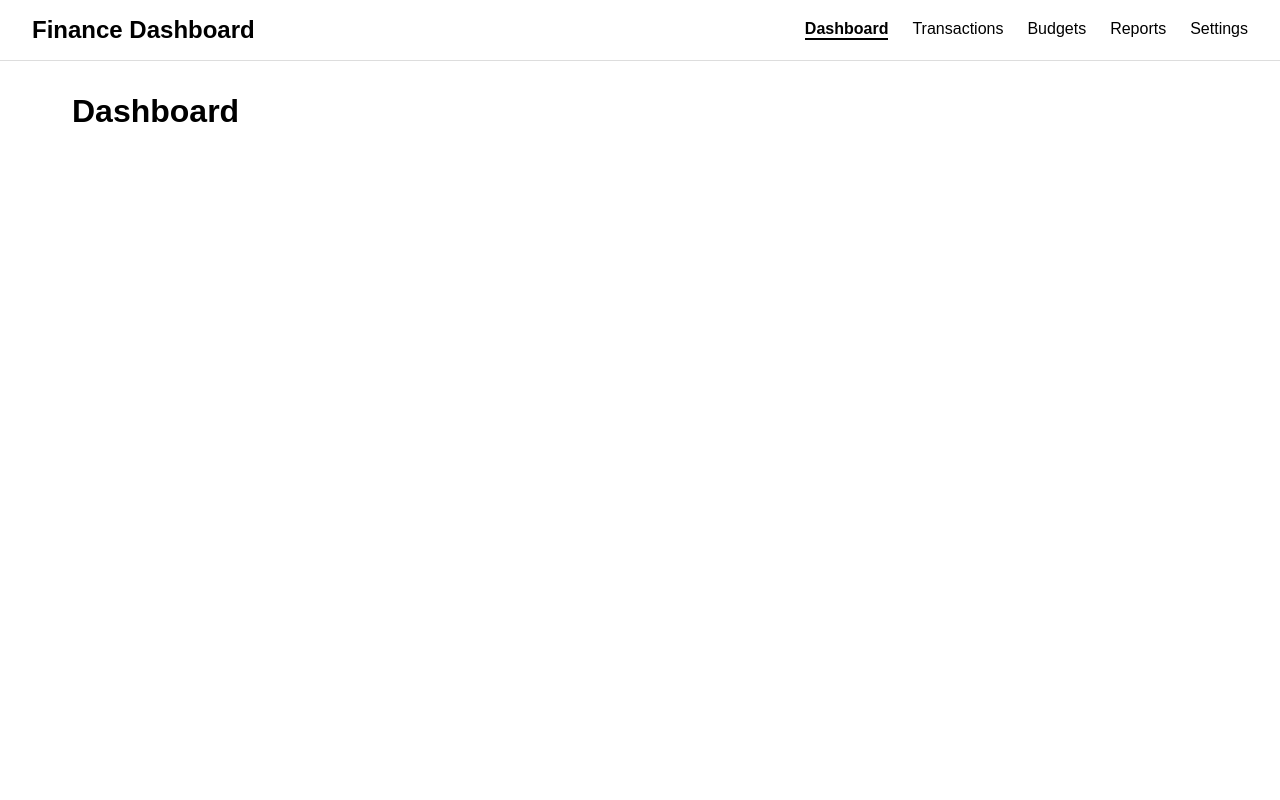
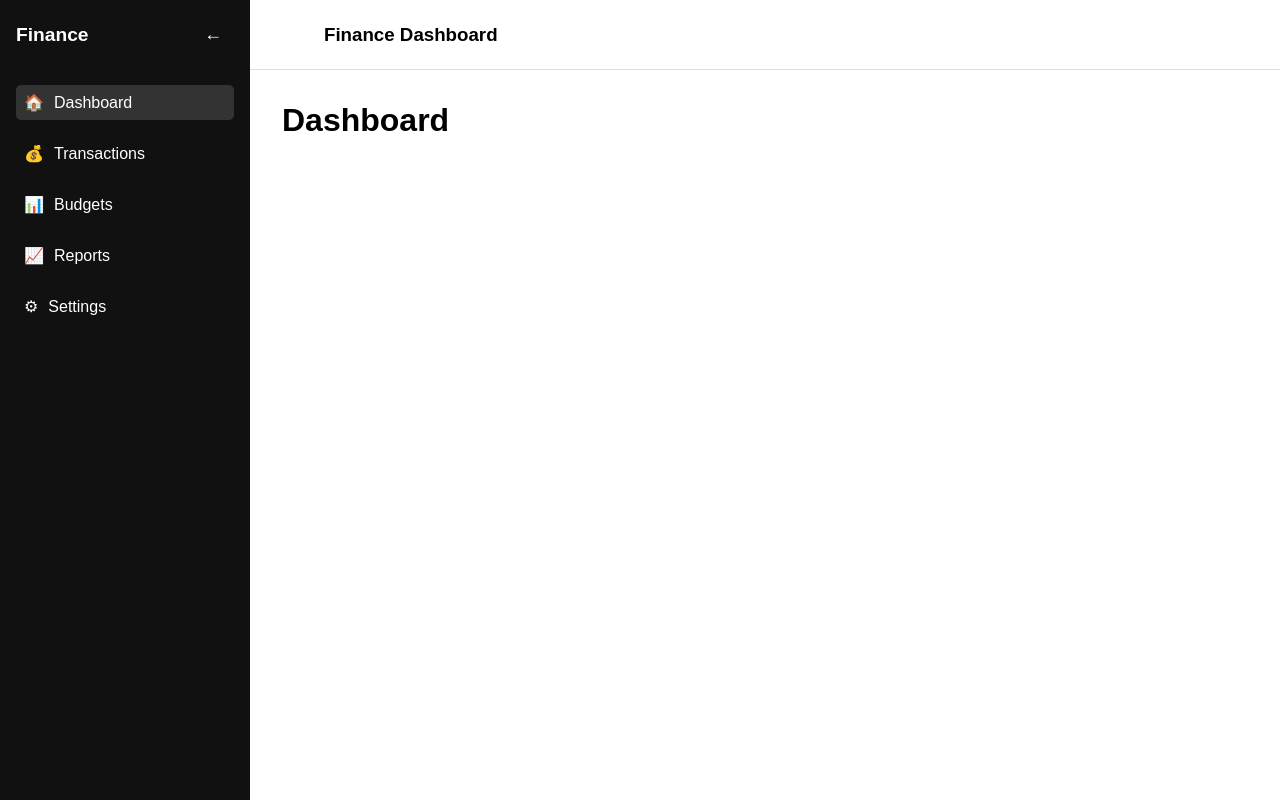
Before and after one commit to Vanish565/React_app, a React (Vite) app: page / in a window 1280 px wide. Built offline with nearby package versions, Linux system fonts and the light colour scheme.

Commit message:
fixed sidebar and top bar issues UI

```diff
--- a/src/App.jsx
+++ b/src/App.jsx
@@ -4,7 +4,7 @@ import {
   Route,
 } from "react-router-dom";
 
-import MainLayout from "./layouts/MainLayout";
+import MainLayout from "./layouts/AppLayout";
 
 import Dashboard from "./pages/Dashboard";
 import Transactions from "./pages/Transactions";
--- a/src/components/Navbar.jsx
+++ /dev/null
@@ -1,36 +0,0 @@
-import { useState } from "react";
-import { NavLink } from "react-router-dom";
-
-function Navbar() {
-  const [menuOpen, setMenuOpen] = useState(false);
-
-  const toggleMenu = () => {
-    setMenuOpen((prev) => !prev);
-  };
-
-  const closeMenu = () => {
-    setMenuOpen(false);
-  };
-
-  return (
-    <nav className="navbar">
-      <h2>Finance Dashboard</h2>
-
-      {/* Hamburger button */}
-      <button className="hamburger" onClick={toggleMenu}>
-        ☰
-      </button>
-
-      {/* Nav links */}
-      <div className={`nav-links ${menuOpen ? "open" : ""}`}>
-        <NavLink to="/" onClick={closeMenu}>Dashboard</NavLink>
-        <NavLink to="/transactions" onClick={closeMenu}>Transactions</NavLink>
-        <NavLink to="/budgets" onClick={closeMenu}>Budgets</NavLink>
-        <NavLink to="/reports" onClick={closeMenu}>Reports</NavLink>
-        <NavLink to="/settings" onClick={closeMenu}>Settings</NavLink>
-      </div>
-    </nav>
-  );
-}
-
-export default Navbar;
--- /dev/null
+++ b/src/components/Sidebar.jsx
@@ -0,0 +1,65 @@
+import { NavLink } from "react-router-dom";
+
+function Sidebar({ open, setOpen, collapsed, setCollapsed }) {
+  const handleLinkClick = () => {
+    setOpen(false);
+  };
+
+  const toggleCollapse = () => {
+    setCollapsed((prev) => !prev);
+  };
+
+  const linkClass = ({ isActive }) =>
+    `sidebar-link ${isActive ? "active" : ""}`;
+
+  return (
+    <div
+      className={`sidebar ${open ? "open" : ""} ${
+        collapsed ? "collapsed" : ""
+      }`}
+    >
+      {/* Header */}
+      <div className="sidebar-header">
+        <h2 className="logo">
+          {collapsed ? "💰" : "Finance"}
+        </h2>
+
+        {/* Collapse button */}
+        <button
+          className="collapse-btn"
+          onClick={toggleCollapse}
+        >
+          {collapsed ? "→" : "←"}
+        </button>
+      </div>
+
+      {/* Links */}
+      <NavLink to="/" className={linkClass} onClick={handleLinkClick}>
+        <span>🏠</span>
+        {!collapsed && <span>Dashboard</span>}
+      </NavLink>
+
+      <NavLink to="/transactions" className={linkClass} onClick={handleLinkClick}>
+        <span>💰</span>
+        {!collapsed && <span>Transactions</span>}
+      </NavLink>
+
+      <NavLink to="/budgets" className={linkClass} onClick={handleLinkClick}>
+        <span>📊</span>
+        {!collapsed && <span>Budgets</span>}
+      </NavLink>
+
+      <NavLink to="/reports" className={linkClass} onClick={handleLinkClick}>
+        <span>📈</span>
+        {!collapsed && <span>Reports</span>}
+      </NavLink>
+
+      <NavLink to="/settings" className={linkClass} onClick={handleLinkClick}>
+        <span>⚙</span>
+        {!collapsed && <span>Settings</span>}
+      </NavLink>
+    </div>
+  );
+}
+
+export default Sidebar;
--- /dev/null
+++ b/src/components/Topbar.jsx
@@ -0,0 +1,25 @@
+function Topbar({ setSidebarOpen, setSidebarCollapsed }) {
+  return (
+    <header className="topbar">
+      <button
+        className="menu-btn"
+        onClick={() => setSidebarOpen(true)}
+      >
+        ☰
+      </button>
+
+      <button
+        className="collapse-btn"
+        onClick={() =>
+          setSidebarCollapsed((prev) => !prev)
+        }
+      >
+        ⇔
+      </button>
+
+      <h3>Finance Dashboard</h3>
+    </header>
+  );
+}
+
+export default Topbar;
--- a/src/index.css
+++ b/src/index.css
@@ -6,42 +6,154 @@
 
 body {
   font-family: Arial, sans-serif;
+  height: 100vh;
+  overflow: hidden;
 }
 
-.navbar {
+/* =========================
+   APP LAYOUT
+========================= */
+
+.app-layout {
+  display: flex;
+  height: 100vh;
+}
+
+/* =========================
+   SIDEBAR (desktop)
+========================= */
+
+.sidebar {
+  width: 250px;
+  background: #111;
+  color: white;
+  padding: 1rem;
+
+  display: flex;
+  flex-direction: column;
+  gap: 1rem;
+
+  transition: width 0.3s ease;
+  overflow: hidden; /* IMPORTANT for collapse */
+  z-index: 1000;
+}
+
+/* collapsed mode */
+.sidebar.collapsed {
+  width: 70px;
+}
+
+/* hide text cleanly when collapsed */
+.sidebar.collapsed span {
+  white-space: nowrap;
+}
+
+/* header */
+.sidebar-header {
   display: flex;
   justify-content: space-between;
   align-items: center;
-  padding: 1rem 2rem;
-  border-bottom: 1px solid #ddd;
-  position: relative;
+  margin-bottom: 1rem;
+}
+.sidebar.collapsed .sidebar-header {
+  flex-direction: column;
+  gap: 10px;
 }
 
-.nav-links {
+/* collapse button */
+.collapse-btn {
+  background: none;
+  border: none;
+  color: white;
+  font-size: 18px;
+  cursor: pointer;
+
+  min-width: 30px;
   display: flex;
-  gap: 1.5rem;
+  justify-content: center;
 }
 
-.nav-links a {
-  text-decoration: none;
-  color: black;
-  font-weight: 500;
+/* logo */
+.logo {
+  font-size: 1.2rem;
+  text-align: center;
 }
 
-.nav-links a.active {
-  font-weight: bold;
-  border-bottom: 2px solid black;
+.sidebar.collapsed .logo {
+  font-size: 1.5rem;
+  text-align: center;
 }
 
-.nav-links a:hover {
-  color: #555;
+/* =========================
+   LINKS
+========================= */
+
+.sidebar a {
+  display: flex;
+  align-items: center;
+  gap: 10px;
+
+  color: white;
+  text-decoration: none;
+  padding: 0.5rem;
+  border-radius: 5px;
+
+  transition: background 0.2s ease;
 }
 
-.container {
+.sidebar a.active {
+  background: #333;
+}
+
+.sidebar.collapsed a {
+  justify-content: center;
+}
+
+/* =========================
+   OVERLAY (FIXED Z-INDEX)
+========================= */
+
+.overlay {
+  position: fixed;
+  inset: 0;
+
+  background: rgba(0, 0, 0, 0.4);
+  backdrop-filter: blur(4px);
+
+  z-index: 999; /* BELOW sidebar (1000) */
+}
+
+/* =========================
+   MAIN AREA
+========================= */
+
+.main-area {
+  flex: 1;
+  display: flex;
+  flex-direction: column;
+}
+
+/* topbar */
+.topbar {
+  display: flex;
+  align-items: center;
+  gap: 1rem;
+
+  padding: 1rem;
+  border-bottom: 1px solid #ddd;
+  background: white;
+}
+
+/* content */
+.content {
   padding: 2rem;
-  max-width: 1200px;
-  margin: 0 auto;
+  overflow-y: auto;
+  height: 100%;
 }
+
+/* =========================
+   FORMS
+========================= */
 
 form {
   display: flex;
@@ -50,7 +162,8 @@ form {
   margin-bottom: 20px;
 }
 
-input, select {
+input,
+select {
   padding: 8px;
   flex: 1;
   min-width: 150px;
@@ -68,7 +181,11 @@ li {
   border-bottom: 1px solid #eee;
 }
 
-.hamburger {
+/* =========================
+   MOBILE (ChatGPT STYLE)
+========================= */
+
+.menu-btn {
   display: none;
   font-size: 24px;
   background: none;
@@ -77,24 +194,24 @@ li {
 }
 
 @media (max-width: 768px) {
-  .hamburger {
+  .sidebar {
+    position: fixed;
+    top: 0;
+    left: 0;
+    height: 100%;
+    width: 250px;
+
+    transform: translateX(-100%);
+    transition: transform 0.3s ease;
+
+    z-index: 1000;
+  }
+
+  .sidebar.open {
+    transform: translateX(0);
+  }
+
+  .menu-btn {
     display: block;
   }
-
-  .nav-links {
-    display: none;
-    flex-direction: column;
-    position: absolute;
-    top: 60px;
-    right: 20px;
-    background: white;
-    border: 1px solid #ddd;
-    padding: 1rem;
-    width: 200px;
-    box-shadow: 0 2px 10px rgba(0,0,0,0.1);
-  }
-
-  .nav-links.open {
-    display: flex;
-  }
 }
--- /dev/null
+++ b/src/layouts/AppLayout.jsx
@@ -0,0 +1,38 @@
+import { useState } from "react";
+import Sidebar from "../components/Sidebar";
+import Topbar from "../components/Topbar";
+import { Outlet } from "react-router-dom";
+
+function AppLayout() {
+  const [sidebarOpen, setSidebarOpen] = useState(false);
+  const [sidebarCollapsed, setSidebarCollapsed] = useState(false);
+
+  return (
+    <div className="app-layout">
+      {/* Sidebar */}
+      <Sidebar
+        open={sidebarOpen}
+        setOpen={setSidebarOpen}
+        collapsed={sidebarCollapsed}
+        setCollapsed={setSidebarCollapsed}
+      />
+      {sidebarOpen && (
+        <div
+          className="overlay"
+          onClick={() => setSidebarOpen(false)}
+        />
+      )}
+
+      {/* Main area */}
+      <div className="main-area">
+        <Topbar setSidebarOpen={setSidebarOpen} />
+
+        <main className="content">
+          <Outlet />
+        </main>
+      </div>
+    </div>
+  );
+}
+
+export default AppLayout;
--- a/src/layouts/MainLayout.jsx
+++ /dev/null
@@ -1,16 +0,0 @@
-import Navbar from "../components/Navbar";
-import { Outlet } from "react-router-dom";
-
-function MainLayout() {
-  return (
-    <div>
-      <Navbar />
-
-      <main className="container">
-        <Outlet />
-      </main>
-    </div>
-  );
-}
-
-export default MainLayout;
```
